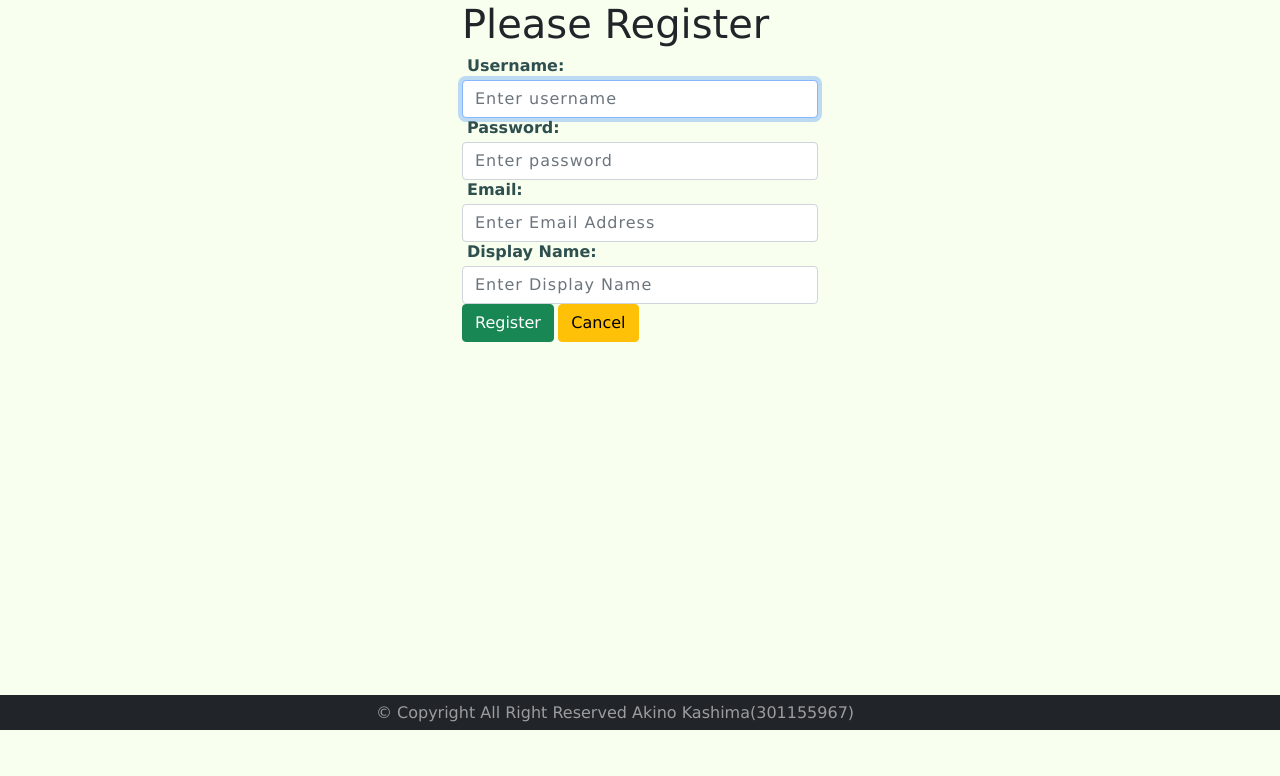
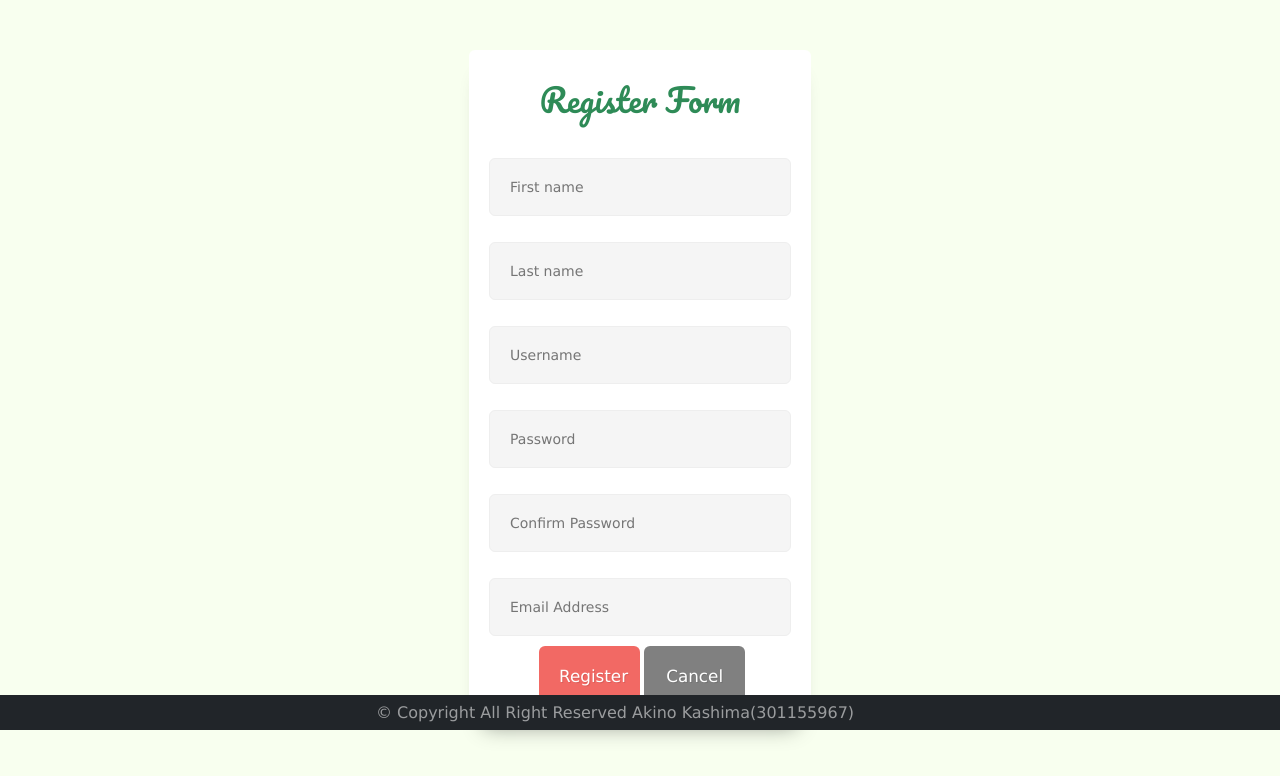
Before and after one commit to AkinoK/com229-express-portfolio-ak, a Node server app: page /register in a window 1280 px wide. Shown: the part 70-846 px from the top of the page. Before the commit the page ends 800 px from the top, so only its background shows below. Run offline with Node 20, Linux system fonts and the light colour scheme; some libraries are stand-ins or nearby versions.

Commit message:
Updated to edit Login and register pages and Added comments header and inline comments

```diff
--- a/controller/index.js
+++ b/controller/index.js
@@ -18,23 +18,23 @@ let User = userModel.User; // alias
 
 
 exports.home = function(req, res, next) {
-    res.render('index', { title: 'Home', displayName: req.user ? req.user.displayName : '' });
+    res.render('index', { title: 'Home', username: req.user ? req.user.username : '' });
 };
 
 exports.about = function(req, res, next) {
-    res.render('about', { title: 'About', displayName: req.user ? req.user.displayName : '' });
+    res.render('about', { title: 'About', username: req.user ? req.user.username : '' });
 }
 
 exports.projects = function(req, res, next) {
-    res.render('projects', { title: 'Projects' , displayName: req.user ? req.user.displayName : ''});
+    res.render('projects', { title: 'Projects' , username: req.user ? req.user.username : ''});
 }
 
 exports.services = function(req, res, next) {
-    res.render('services', { title: 'Services' , displayName: req.user ? req.user.displayName : ''});
+    res.render('services', { title: 'Services' , username: req.user ? req.user.username : ''});
 }
 
 exports.contact = function(req, res, next) {
-    res.render('contact', { title: 'Contact' , displayName: req.user ? req.user.displayName : ''});
+    res.render('contact', { title: 'Contact' , username: req.user ? req.user.username : ''});
 }
 
 // Login page
@@ -46,7 +46,7 @@ exports.displayLoginPage = (req, res, next) => {
         {
            title: "Login",
            messages: req.flash('loginMessage'),
-           displayName: req.user ? req.user.displayName : ''
+           username: req.user ? req.user.username : ''
         })
     }
     else
@@ -55,6 +55,7 @@ exports.displayLoginPage = (req, res, next) => {
     }
 }
 
+// Process Login information
 exports.processLoginPage = (req, res, next) => {
     passport.authenticate('local',
     (err, user, info) => {
@@ -79,7 +80,7 @@ exports.processLoginPage = (req, res, next) => {
             const payload =
             {
                 id: user._id,
-                displayName: user.displayName,
+                username: user.username,
                 username: user.username,
                 email: user.email
             }
@@ -88,20 +89,13 @@ exports.processLoginPage = (req, res, next) => {
                 expiresIn: 604800 // 604800 seconds = 1 week
             });
 
-            //TODO - Getting Ready to convert to API
-            // res.json({success: true, msg: 'User Logged in Successfully!', user: {
-            //     id: user._id,
-            //     displayName: user.displayName,
-            //     username: user.username,
-            //     email: user.email
-            // }, token: authToken});
-
 
             return res.redirect('/business/list');
         });
     })(req, res, next);
 }
 
+// Display Register Page
 module.exports.displayRegisterPage = (req, res, next) => {
     // check if the user is not already logged in
     if(!req.user)
@@ -110,7 +104,7 @@ module.exports.displayRegisterPage = (req, res, next) => {
         {
             title: 'Register',
             messages: req.flash('registerMessage'),
-            displayName: req.user ? req.user.displayName : ''
+            username: req.user ? req.user.username : ''
         });
     }
     else
@@ -119,13 +113,15 @@ module.exports.displayRegisterPage = (req, res, next) => {
     }
 }
 
+// Process register information
 module.exports.processRegisterPage = (req, res, next) => {
     // instantiate a user object
     let newUser = new User({
+        firstname: req.body.firstname,
+        lastname: req.body.lastname,
         username: req.body.username,
         password: req.body.password,
         email: req.body.email,
-        displayName: req.body.displayName
     });
 
     User.register(newUser, req.body.password, (err) => {
@@ -144,18 +140,11 @@ module.exports.processRegisterPage = (req, res, next) => {
             {
                 title: 'Register',
                 messages: req.flash('registerMessage'),
-                displayName: req.user ? req.user.displayName : ''
+                username: req.user ? req.user.username : ''
             });
         }
         else
         {
-            // if no error exists, then registration is successful
-
-            // redirect the user and authenticate them
-
-            // TODO - Getting Ready to convert to API
-            // res.json({success: true, msg: 'User Registered Successfully!'});
-
 
             return passport.authenticate('local')(req, res, () => {
                 res.redirect('/business/list')
@@ -164,6 +153,7 @@ module.exports.processRegisterPage = (req, res, next) => {
     });
 }
 
+// Logout
 module.exports.performLogout = (req, res, next) => {
     req.logout();
     res.redirect('/');
--- a/public/Content/app.css
+++ b/public/Content/app.css
@@ -50,10 +50,11 @@ hr {
   padding-right: 50px;
 }
 
-#displayName{
+#userNameDisplay{
   pointer-events: none;
   padding-right: 0;
-  color: seagreen;
+  color: rgb(72, 167, 113);
+  font-weight: bold;
 }
 
 #login, #logout {
@@ -443,7 +444,7 @@ label {
   color: #fff;
 }
 
-#loginform {
+#loginform, #registerform {
 border-radius:6px;
 padding:20px;
 padding-top:30px;
@@ -454,7 +455,7 @@ box-shadow: 0 16px 20px -15px rgb(0 0 0 / 41%);
 
 }
 
-#logintitle {
+#logintitle, #registertitle {
 text-align:center;
 font-size:2rem;
 color:seagreen;
@@ -463,7 +464,7 @@ font-family:pacifico;
 }
 
 
-.loginform-control {
+.loginform-control, .registerform-control {
 width:100%;
 background:#f5f5f5;
 border:0;
@@ -473,7 +474,7 @@ margin-bottom:10px;
 border:1px solid #eee;
 }
 
-.loginbtn {
+.loginbtn, .registerbtn {
 position:relative;
 width:40%;
 padding:20px;
@@ -488,7 +489,7 @@ box-shadow:0px 3px 0px #c1524e;
 
 
 
-.loginbtn:active {
+.loginbtn:active, .registerbtn:active {
 top:3px;
 box-shadow:none;
 }
@@ -506,8 +507,21 @@ text-shadow:1px 1px 0px rgba(0,0,0,.1);
 box-shadow:0px 3px 0px rgb(100, 100, 100);
 }
 
-.loginpg-btns{
+.loginpg-btns, .registerpg-btns{
   padding-left: 50px;
+}
+
+.register-link {
+  padding-top: 20px;
+}
+
+#registerlink {
+  color: seagreen;
+  font-weight: bold;
+
+}
+#registerlink:hover {
+  background-color: yellow;
 }
 
 /* bottom-nav */
--- a/public/Script/app.js
+++ b/public/Script/app.js
@@ -152,3 +152,22 @@ function createEventListeners() {
      window.attachEvent("onload", createEventListeners);
   }
 }
+
+// Register Form page - passwords match
+if(getTitle == "Register Form")
+{
+    const confirm = document.querySelector('input[name=password_confirm]');
+
+    confirm.addEventListener('change', onChange);
+}
+
+function onChange() {
+    const password = document.querySelector('input[name=password]');
+    const confirm = document.querySelector('input[name=password_confirm]');
+
+    if (confirm.value === password.value) {
+      confirm.setCustomValidity('');
+    } else {
+      confirm.setCustomValidity('Passwords do not match');
+    }
+}
--- a/views/auth/register.ejs
+++ b/views/auth/register.ejs
@@ -9,48 +9,42 @@
             <%= messages %>
         </div>
     <% } %>
+    <!-- Register form -->
+    <div class="row">
+        <form id="registerform" method="POST" autocomplete="off" validate>
+            <h1 id="registertitle"> Register Form <span><i id="keyicon" ></i></span></h1>
+                <p class="register-field"></p>
+                    <input type="text" class="registerform-control"
+                        name="firstname" placeholder="First name"
+                        id="firstname" required>
+                <p class="register-field"></p>
+                    <input type="text" class="registerform-control"
+                        name="lastname" placeholder="Last name"
+                        id="lastname" required>
+                <p class="register-field"></p>
+                    <input type="text" class="registerform-control"
+                        name="username" placeholder="Username"
+                        id="username" required>
+                <p class="register-field"></p>
+                    <input type="password" class="registerform-control"
+                        name="password" placeholder="Password"
+                        id="password" required>
+                <p class="register-field"></p>
+                    <input type="password" class="registerform-control"
+                        name="password_confirm" placeholder="Confirm Password"
+                        id="password_confirm" required>
+                <p class="register-field"></p>
+                    <input type="email" class="registerform-control"
+                        name="email" placeholder="Email Address"
+                        id="email" required>
 
-    <div class="row">
-        <div class="offset-md-4 col-md-4">
-            <h1>Please Register</h1>
-            <form method="POST" autocomplete="off">
-                <fieldset class="form-group">
-                    <label for="username">Username: </label>
-                    <input type="text" class="form-control"
-                    name="username" placeholder="Enter username"
-                    id="username" required autofocus>
-                </fieldset>
-
-                <fieldset class="form-group">
-                    <label for="password">Password: </label>
-                    <input type="password" class="form-control"
-                    name="password" placeholder="Enter password"
-                    id="password" required>
-                </fieldset>
-
-                <fieldset class="form-group">
-                    <label for="email">Email: </label>
-                    <input type="email" class="form-control"
-                    name="email" placeholder="Enter Email Address"
-                    id="email" required>
-                </fieldset>
-
-                <fieldset class="form-group">
-                    <label for="displayName">Display Name: </label>
-                    <input type="text" class="form-control"
-                    name="displayName" placeholder="Enter Display Name"
-                    id="displayName" required>
-                </fieldset>
-
-                <fieldset class="form-group text-right">
-                    <input type="submit" class="btn btn-success" value="Register">
+                <div class="registerpg-btns">
+                    <button type="submit" class="registerbtn">Register</button>
                     <a href="/">
-                        <input type="button" class="btn btn-warning" value="Cancel">
+                    <input class="cancelbtn" type="button" value="Cancel">
                     </a>
-                </fieldset>
-
-            </form>
-        </div>
+                </div>
+        </form>
     </div>
 
 </main>
--- a/views/partials/main_nav.ejs
+++ b/views/partials/main_nav.ejs
@@ -1,5 +1,5 @@
   <!-- Main Nav bar  -->
-  <nav class="navbar navbar-expand-sm bg-dark navbar-dark">
+  <nav class="navbar navbar-expand-sm bg-dark navbar-dark ">
     <!-- Brand/logo -->
     <a class="navbar-brand" href="/">
       <img id="logo" src="/Assets/images/image_logo2.png" alt="logo" >
@@ -65,16 +65,16 @@
       </li>
       <!-- When user is logged in -->
       <li>
-      <% if(typeof displayName == 'string' && displayName) { %>
+        <% if(typeof username == 'string' && username) { %>
           <li class="nav-item">
-        <a  id="displayName" class="nav-link" href="#">
-        <i class="fas fa-lg fa-user"></i> Welcome, <%= displayName %></a></li>
+          <a  id="userNameDisplay" class="nav-link" href="#">
+          <i  class="fas fa-lg fa-user"></i> Welcome, <%= username %></a></li>
           <li class="nav-item">
           <button id="logout" class="btn btn-outline-success">
           <a class="nav-link"  href="/logout">
             <i class="fas fa-lg fa-sign-out-alt"></i> Logout</a></li>
           </button>
-        <!-- When user is not logged in         -->
+          <!-- When user is not logged in -->
         <% } else { %>
           <li class="nav-item">
           <button id="login" class="btn btn-outline-success">
```
Also changed, not shown: controller/business.js (+5 -3 lines), models/user.js (+20 -9 lines), views/auth/login.ejs (+11 -6 lines), config/app.js (line endings or trailing spaces), routes/index.js (line endings or trailing spaces), server.js (indentation only). Lines whose indentation alone changed are shown as unchanged.
